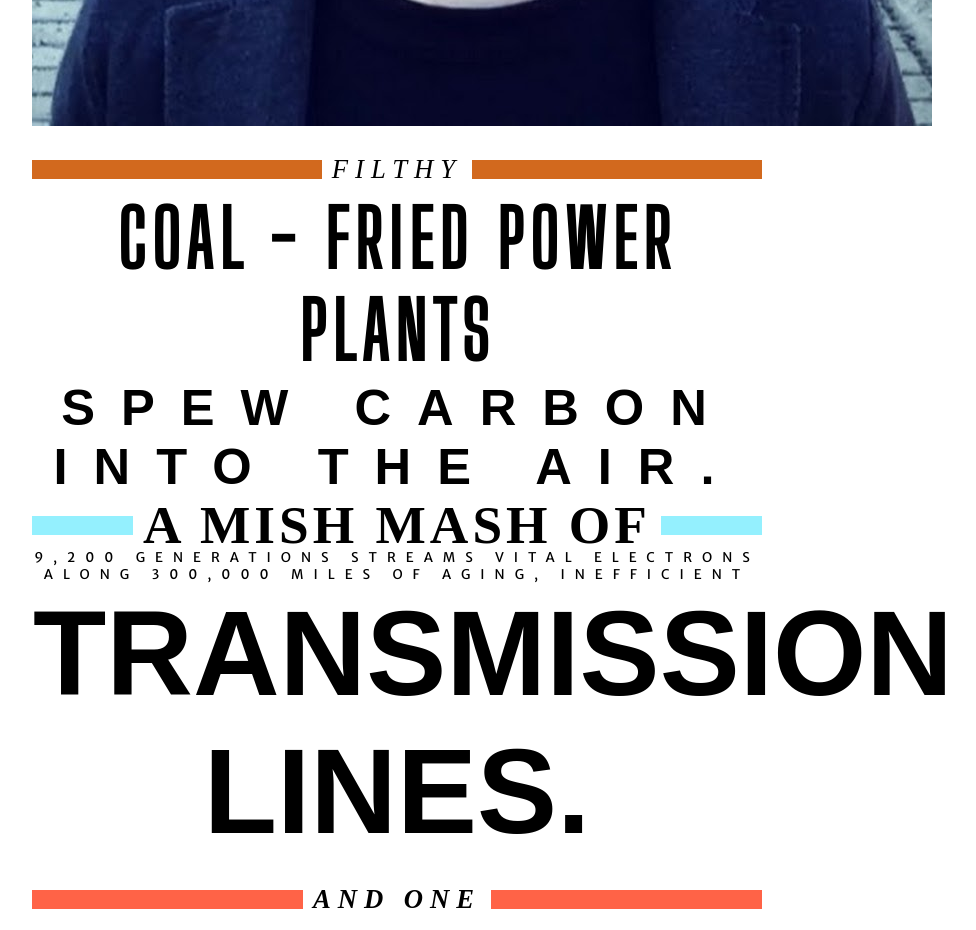
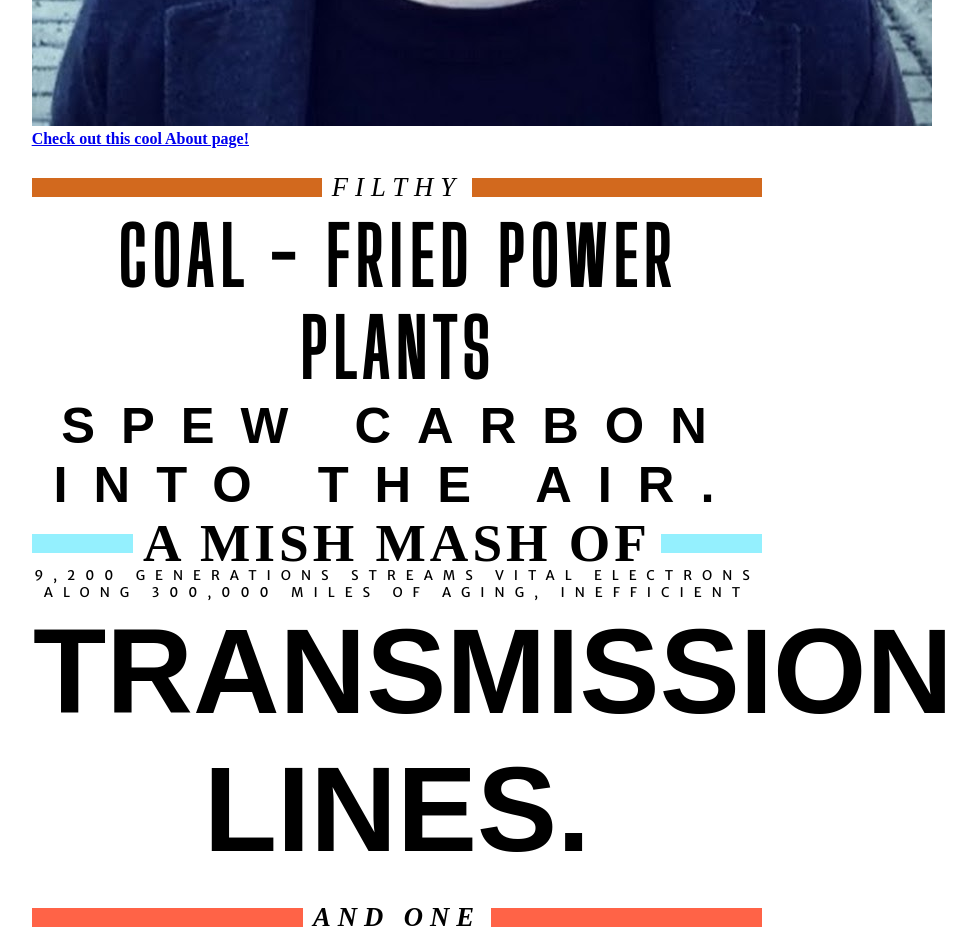
Before and after one commit to JoshGlacier/JoshAnthony, a plain HTML site: page index.html in a window 1280 px wide. Shown: the part 800-1730 px from the top of the page, without its empty margins (243-1219 px from the left). Drawn offline with Linux system fonts and the light colour scheme; a web font is replaced by a local one.

Commit message:
The best

```diff
--- a/index.html
+++ b/index.html
@@ -10,6 +10,8 @@
 <link href="https://fonts.googleapis.com/css?family=Notable&display=swap" rel="stylesheet">
 
 <img src="yum.jpg" alt=""> <img src="bcit.png" alt=""> <img src="misha.jpg" alt="">
+<a href="https://joshglacier.github.io/JoshAnthony/About.html"><b> Check out this cool About page! </b></a>
+
   </head>
   <body>
     <div>
```
